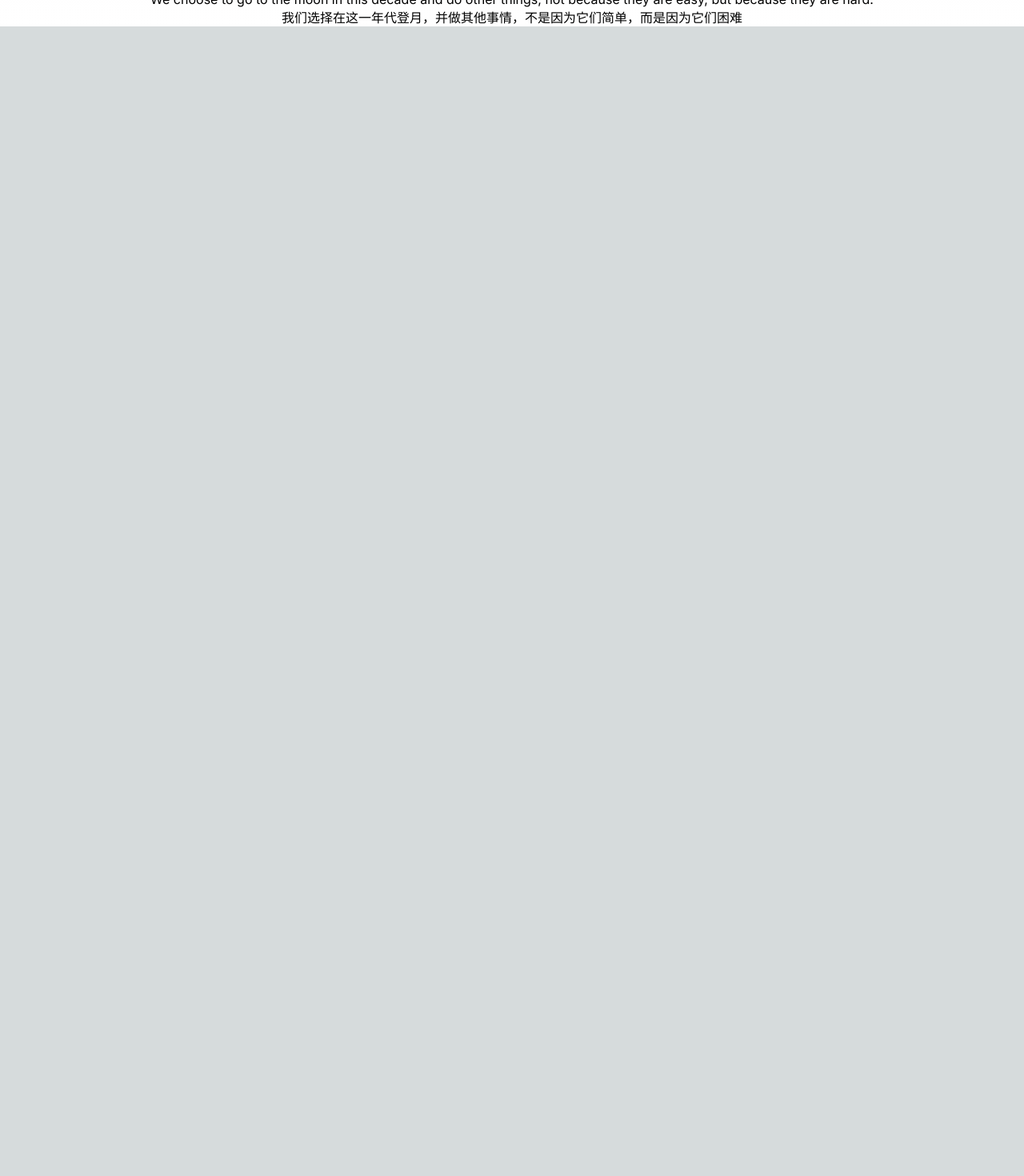
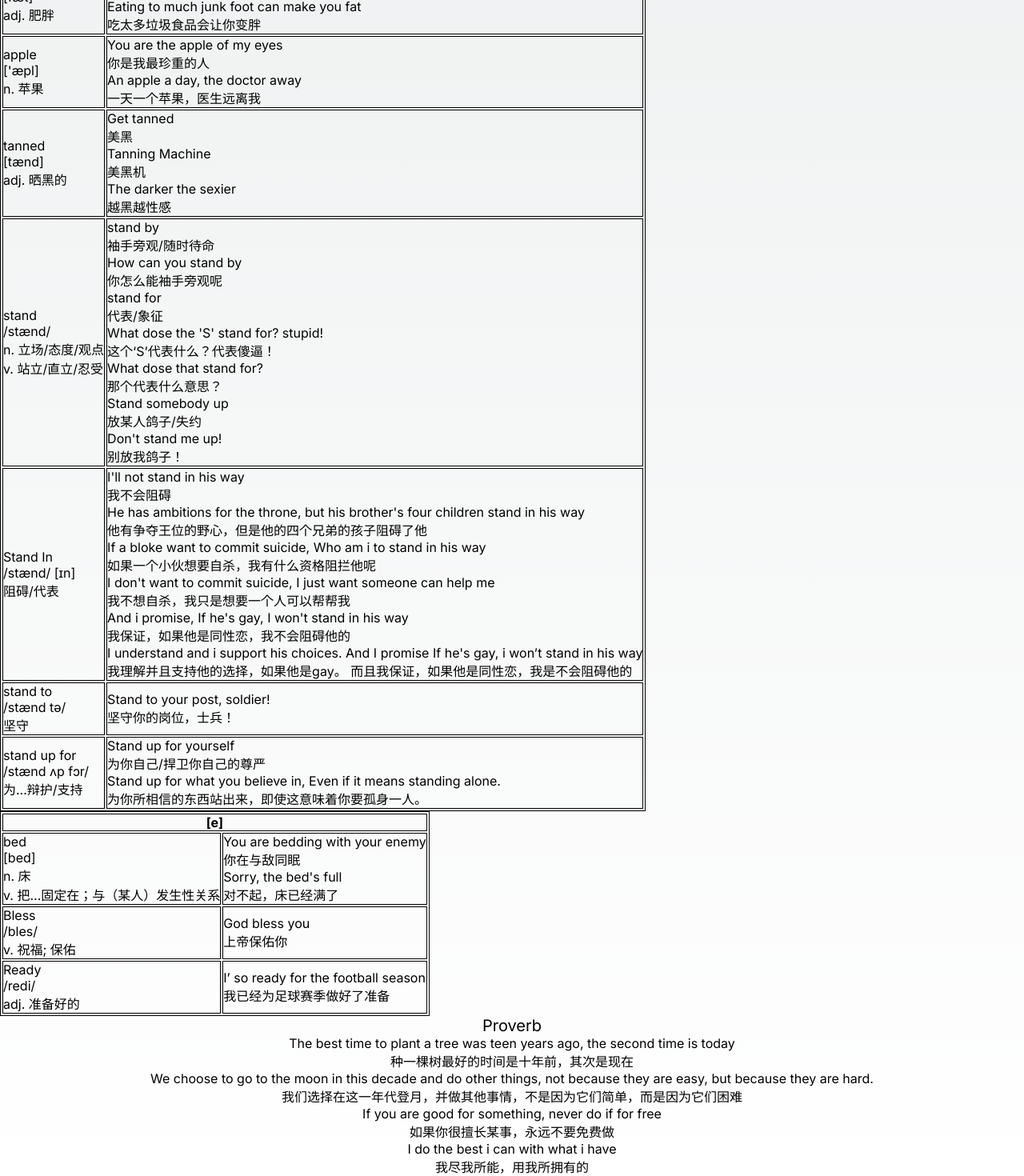
Before and after one commit to sarbia-offical/ELL, a Next.js app: page / in a window 1280 px wide. Shown: the part 2691-4161 px from the top of the page at 80% size. Before the commit the page ends 2724 px from the top, so only its background shows below. Built offline with nearby package versions, Linux system fonts and the light colour scheme.

Commit message:
feat: "update corpus"

```diff
--- a/src/app/page.tsx
+++ b/src/app/page.tsx
@@ -4,7 +4,7 @@
  * @Author: zouwenqin
  * @Date: 2024-07-30 00:22:58
  * @LastEditors: zouwenqin
- * @LastEditTime: 2024-08-02 01:04:05
+ * @LastEditTime: 2024-08-04 01:09:26
  */
 "use client";
 import Image from "next/image";
@@ -270,6 +270,229 @@ export default function Home() {
     },
   ]);
 
+  const [thirdLessonExtraInfo, setThirdLessonExtraInfo] = useState<
+    Array<IExtraInfo>
+  >([
+    {
+      wordComponent: RenderWordComponent(
+        "fat",
+        "[fæt]",
+        <>
+          {"adj. 肥胖"}
+        </>),
+        phraseList: [
+          {
+            originText: 'This cat is very fat',
+            translate: '这只猫很肥'
+          },
+          {
+            originText: 'Eating to much junk foot can make you fat',
+            translate: '吃太多垃圾食品会让你变胖'
+          }
+        ]
+    },
+    {
+      wordComponent: RenderWordComponent(
+        "apple",
+        "['æpl]",
+        <>
+          {"n. 苹果"}
+        </>),
+        phraseList: [
+          {
+            originText: "You are the apple of my eyes",
+            translate: "你是我最珍重的人"
+          },
+          {
+            originText: "An apple a day, the doctor away",
+            translate: "一天一个苹果，医生远离我"
+          }
+        ]
+    },
+    {
+      wordComponent: RenderWordComponent(
+        "tanned",
+        "[tænd]",
+        <>
+          {"adj. 晒黑的"}
+        </>),
+        phraseList: [
+          {
+            originText: "Get tanned",
+            translate: "美黑"
+          },
+          {
+            originText: "Tanning Machine",
+            translate: "美黑机"
+          },
+          {
+            originText: "The darker the sexier",
+            translate: "越黑越性感"
+          }
+        ]
+    },
+    {
+      wordComponent: RenderWordComponent(
+        "stand",
+        "/stænd/",
+        <>
+          {"n. 立场/态度/观点"}
+          <br/>
+          {"v. 站立/直立/忍受"}
+        </>),
+        phraseList: [
+          {
+            originText: "stand by",
+            translate: "袖手旁观/随时待命"
+          },
+          {
+            originText: "How can you stand by",
+            translate: "你怎么能袖手旁观呢"
+          },
+          {
+            originText: "stand for",
+            translate: "代表/象征"
+          },
+          {
+            originText: "What dose the 'S' stand for? stupid!",
+            translate: "这个‘S’代表什么？代表傻逼！"
+          },
+          {
+            originText: "What dose that stand for?",
+            translate: "那个代表什么意思？"
+          },
+          {
+            originText: "Stand somebody up",
+            translate: "放某人鸽子/失约"
+          },
+          {
+            originText: "Don't stand me up!",
+            translate: "别放我鸽子！"
+          }
+        ]
+    },
+    {
+      wordComponent: RenderWordComponent(
+        "Stand In",
+        "/stænd/ [ɪn]",
+        <>
+          {'阻碍/代表'}
+        </>
+      ),
+      phraseList: [
+        {
+          originText: "I'll not stand in his way",
+          translate: "我不会阻碍"
+        },
+        {
+          originText: "He has ambitions for the throne, but his brother's four children stand in his way",
+          translate: "他有争夺王位的野心，但是他的四个兄弟的孩子阻碍了他"
+        },
+        {
+          originText: "If a bloke want to commit suicide, Who am i to stand in his way",
+          translate: "如果一个小伙想要自杀，我有什么资格阻拦他呢"
+        },
+        {
+          originText: "I don't want to commit suicide, I just want someone can help me ",
+          translate: "我不想自杀，我只是想要一个人可以帮帮我"
+        },
+        {
+          originText: "And i promise, If he's gay, I won't stand in his way",
+          translate: "我保证，如果他是同性恋，我不会阻碍他的"
+        },
+        {
+          originText: "I understand and i support his choices. And I promise If he's gay, i won’t stand in his way",
+          translate: "我理解并且支持他的选择，如果他是gay。 而且我保证，如果他是同性恋，我是不会阻碍他的"
+        }
+      ]
+    },
+    {
+      wordComponent: RenderWordComponent(
+        "stand to",
+        "/stænd tə/",
+        <>
+          {"坚守"}
+        </>),
+      phraseList: [
+        {
+          originText: "Stand to your post, soldier!",
+          translate: "坚守你的岗位，士兵！"
+        }
+      ]
+    },
+    {
+      wordComponent: RenderWordComponent(
+        "stand up for",
+        "/stænd ʌp fɔr/",
+        <>
+          {"为...辩护/支持"}
+        </>),
+        phraseList: [
+          {
+            originText: "Stand up for yourself",
+            translate: "为你自己/捍卫你自己的尊严"
+          },
+          {
+            originText: "Stand up for what you believe in, Even if it means standing alone.",
+            translate: "为你所相信的东西站出来，即使这意味着你要孤身一人。"
+          }
+        ]
+    }
+  ])
+
+  const [fifthLessonExtraInfo, setFifthLessonExtraInfo] = useState<
+    Array<IExtraInfo>
+  >([
+    {
+      wordComponent: RenderWordComponent(
+        "bed",
+        "[bed]",
+        <>
+          {"n. 床"}
+          <br/>
+          {"v. 把…固定在；与（某人）发生性关系"}
+        </>),
+      phraseList: [
+        {
+          originText: "You are bedding with your enemy",
+          translate: "你在与敌同眠"
+        },
+        {
+          originText: "Sorry, the bed's full",
+          translate: "对不起，床已经满了"
+        }
+      ]
+    },
+    {
+      wordComponent: RenderWordComponent(
+        "Bless",
+        "/bles/",
+        <>
+          {"v. 祝福; 保佑"}
+        </>),
+      phraseList: [
+        {
+          originText: "God bless you",
+          translate: "上帝保佑你"
+        }
+      ]
+    },
+    {
+      wordComponent: RenderWordComponent(
+        "Ready",
+        "/redi/",
+        <>
+          {"adj. 准备好的"}
+        </>),
+      phraseList: [
+        {
+          originText: "I’ so ready for the football season",
+          translate: "我已经为足球赛季做好了准备"
+        }
+      ]
+    }
+  ])
+
   const [firstLessonSwaggy, setFirstLessonSwaggy] = useState<Array<IExtraInfo>>([
     {
       wordComponent: RenderWordComponent('be straight with', '' , '坦白/实话实说'),
@@ -393,7 +616,7 @@ export default function Home() {
       </table>
 
       <div className={styles.scene}>
-        <p className={styles.swaggyEnglish}>Swaggy English</p>
+        <p className={styles.swaggyEnglish}>Swaggy English（Lesson one）</p>
         <p>
           En heh,<span style={{"color": "red"}}> I’ll just be straight with you</span>, we have not bought a <span style={{"color": "red"}}>apartment</span> yet, <span>Even if</span> we did,
           we don’t put your name into the <span style={{"color": "red"}}>property ownership certificate anyway.</span>
@@ -412,6 +635,24 @@ export default function Home() {
         <tbody>{RenderExtraComponent(firstLessonSwaggy)}</tbody>
       </table>
 
+      <table className={styles.table}>
+        <thead>
+          <tr>
+            <th colSpan={2}>[æ]</th>
+          </tr>
+        </thead>
+        <tbody>{RenderExtraComponent(thirdLessonExtraInfo)}</tbody>
+      </table>
+
+      <table className={styles.table}>
+        <thead>
+          <tr>
+            <th colSpan={2}>[e]</th>
+          </tr>
+        </thead>
+        <tbody>{RenderExtraComponent(fifthLessonExtraInfo)}</tbody>
+      </table>
+
       <div className={styles.scene}>
         <p className={styles.swaggyEnglish}>Proverb</p>
         <p>
@@ -426,6 +667,18 @@ export default function Home() {
         <p>
           我们选择在这一年代登月，并做其他事情，不是因为它们简单，而是因为它们困难
         </p>
+        <p>
+          If you are good for something, never do if for free
+        </p>
+        <p>
+          如果你很擅长某事，永远不要免费做
+        </p>
+        <p>
+          I do the best i can with what i have
+        </p>
+        <p>
+          我尽我所能，用我所拥有的
+        </p>
       </div>
     </main>
   );
```
